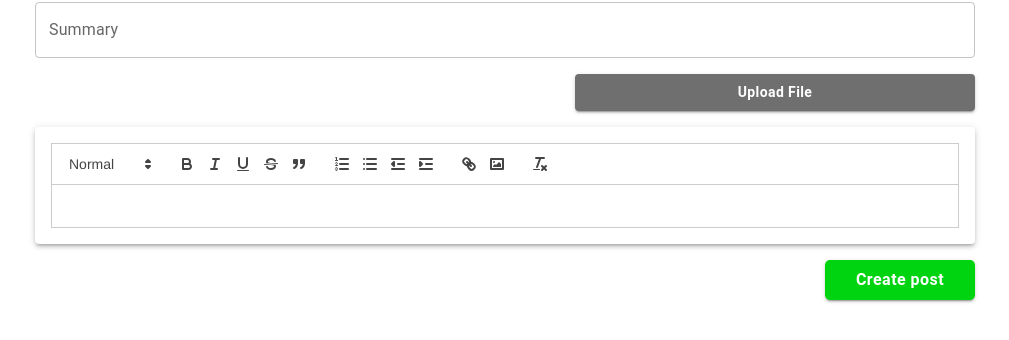
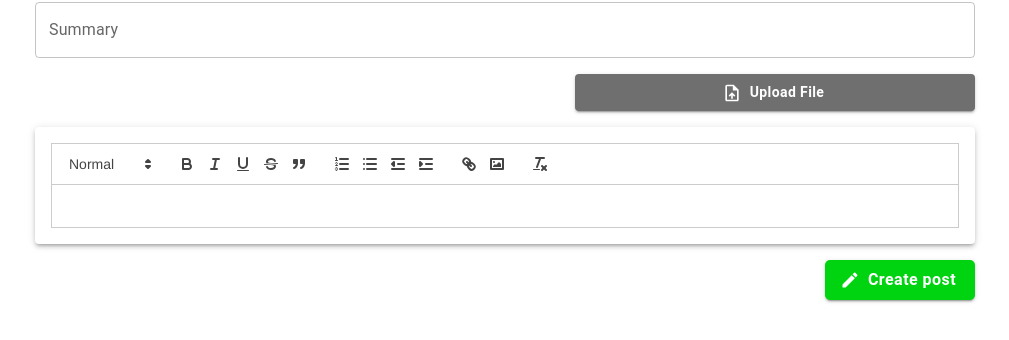
Before and after one commit to Frnn4268/voyager-blog, a React (Create React App) app in the folder client/: page /create in a window 1280 px wide. Shown: the part 266-606 px from the top of the page, without its empty margins (135-1144 px from the left). Built offline with nearby package versions, Linux system fonts and the light colour scheme; no server answers.

Commit message:
Adding new material ui icon for CreatePostPage.jsx

```diff
--- a/client/src/pages/CreatePostPage.jsx
+++ b/client/src/pages/CreatePostPage.jsx
@@ -6,6 +6,8 @@ import Button from '@mui/material/Button';
 import Box from '@mui/material/Box';
 import Typography from '@mui/material/Typography';
 import Editor from "../components/Editor";
+import UploadFileIcon from '@mui/icons-material/UploadFile';
+import CreateIcon from '@mui/icons-material/Create';
 
 export default function CreatePostPage() {
   const [title, setTitle] = useState("");
@@ -77,6 +79,7 @@ export default function CreatePostPage() {
           variant="contained"
           component="label"
           style={{ textTransform: 'none', fontWeight: 'bold', backgroundColor: '#6f6f6f', width: 400 }}
+          startIcon={<UploadFileIcon />}
         >
           {fileName || "Upload File"}
           <input
@@ -103,6 +106,7 @@ export default function CreatePostPage() {
               backgroundColor: '#32cd32',
             },
           }}
+          startIcon={<CreateIcon />}
         >
           Create post
         </Button>
```
